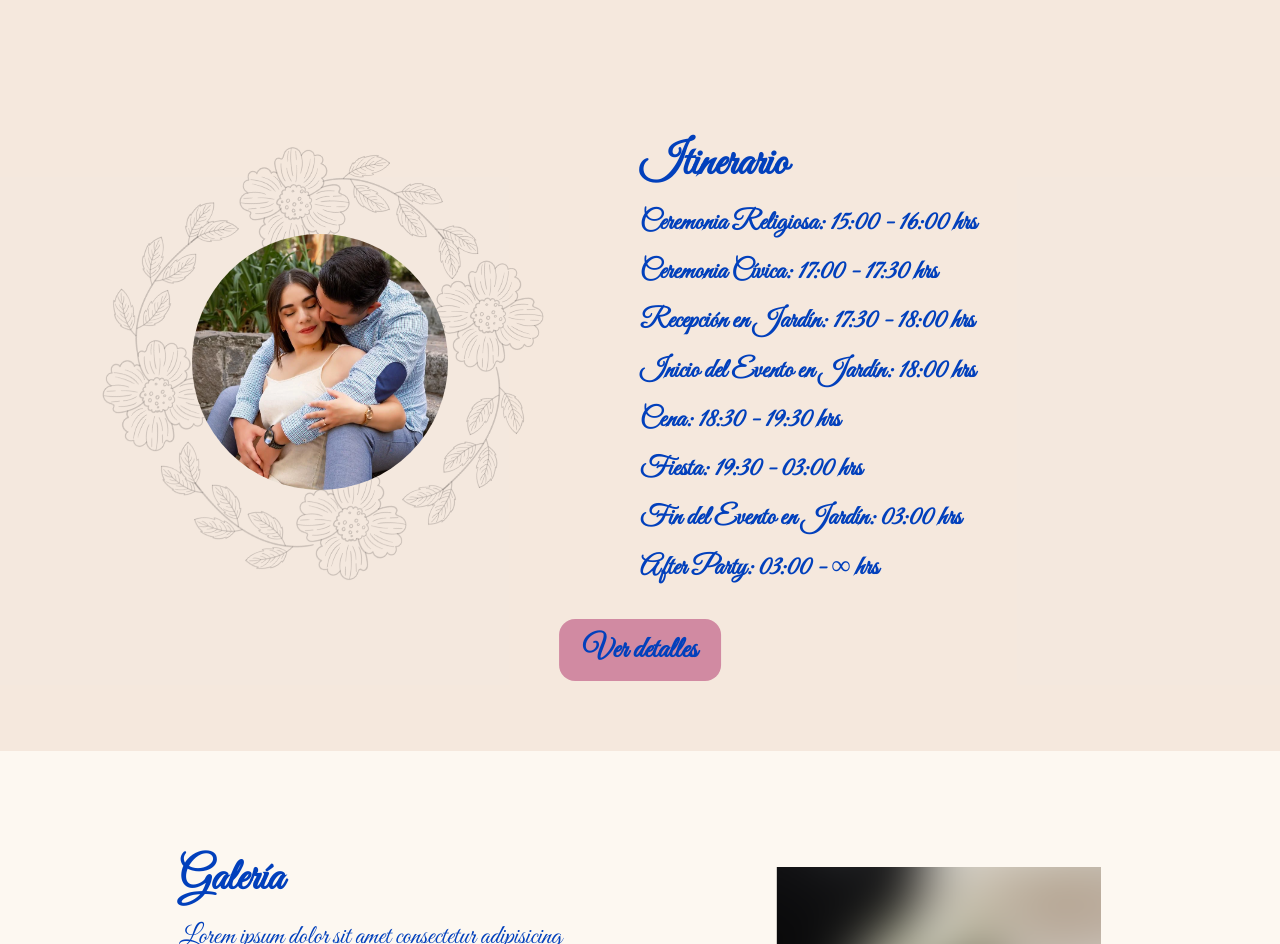
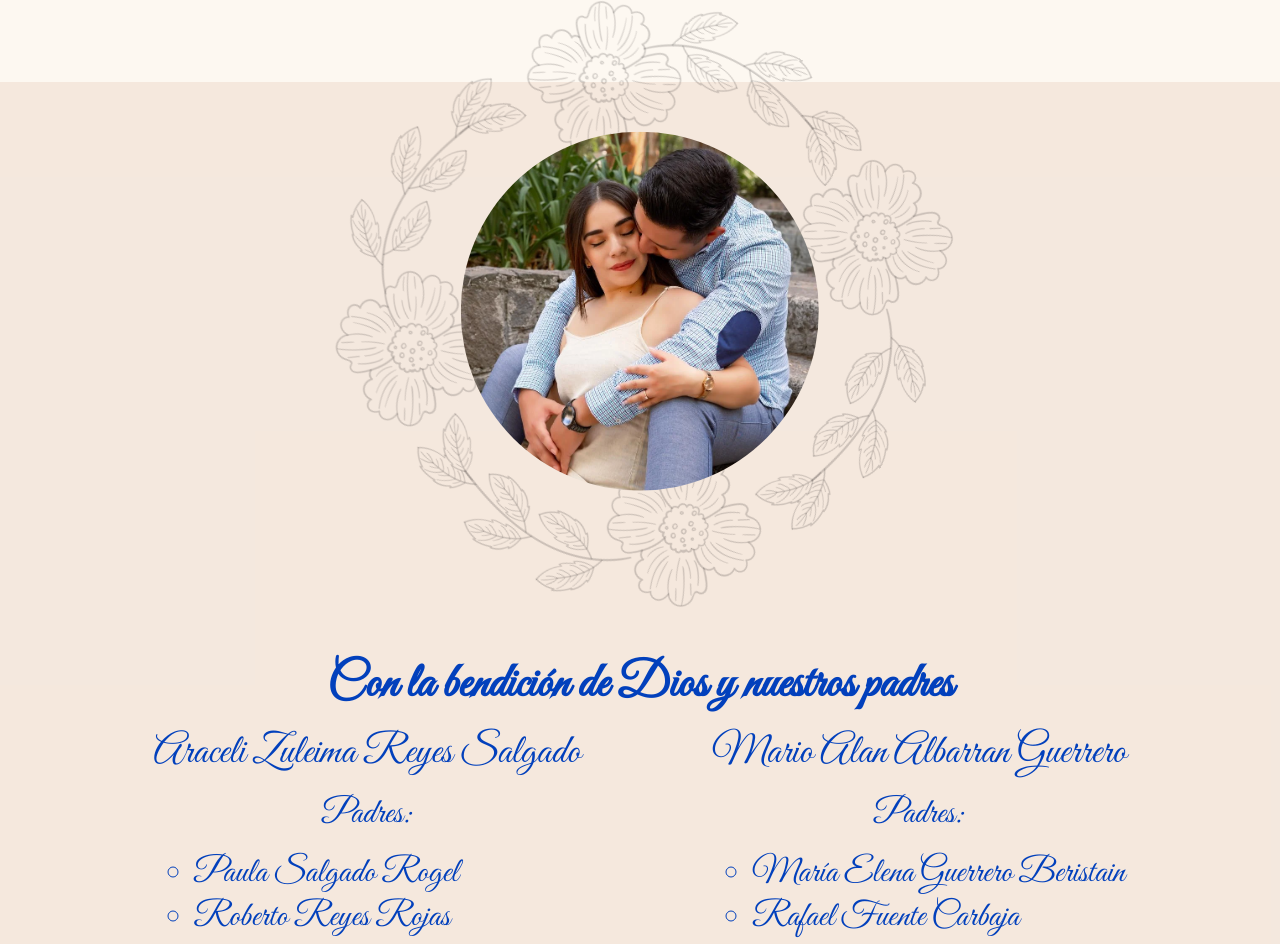
Before and after one commit to ulisesurbina/boda_alan, a React (Vite) app: page / in a window 1280 px wide. Shown: the part 1856-2800 px from the top of the page. Built offline with nearby package versions, Linux system fonts and the light colour scheme.

Commit message:
UPD correcciones

```diff
--- a/src/App.css
+++ b/src/App.css
@@ -81,7 +81,7 @@
   display: flex;
   flex-direction: column;
   gap: 1rem;
-  margin: 5% auto 8% auto;
+  margin: 5% auto 12% auto;
   text-align: center;
   & h2 {
     font-size: 3.5vw;
@@ -101,8 +101,8 @@
 }
   }
 }
-.HistoryContainer_flowers {
-  width: 30%;
+.HistoryContainer_anillos {
+  width: 20%;
   margin: 1% auto;
   & img {
     width: 100%;
@@ -112,26 +112,26 @@
 }
 .LocationContainer {
   width: 100%;
-  margin: 5% auto;
-  padding: 13% 0;
+  padding: 40% 0 13% 0;
   display: flex;
+  flex-direction: column;
   justify-content: end;
   align-items: center;
   background-color: #E0C1B04C;
   position: relative;
   & .LocationContainer_containerImg {
     position: relative;
-    width: 50%;
+    width: 70%;
     & .LocationContainer_circle {
       width: 40%;
       position: absolute;
       top: 50%;
       left: 50%;
-      transform: translate(-50%, -50%);
-      -webkit-transform: translate(-50%, -50%);
-      -moz-transform: translate(-50%, -50%);
-      -ms-transform: translate(-50%, -50%);
-      -o-transform: translate(-50%, -50%);
+      transform: translate(-50%, -129%);
+      -webkit-transform: translate(-50%, -129%);
+      -moz-transform: translate(-50%, -129%);
+      -ms-transform: translate(-50%, -129%);
+      -o-transform: translate(-50%, -129%);
       & img {
         width: 100%;
         height: 100%;
@@ -149,11 +149,11 @@
       position: absolute;
       top: 50%;
       left: 50%;
-      transform: translate(-50%, -50%);
-      -webkit-transform: translate(-50%, -50%);
-      -moz-transform: translate(-50%, -50%);
-      -ms-transform: translate(-50%, -50%);
-      -o-transform: translate(-50%, -50%);
+      transform: translate(-50%, -100%);
+      -webkit-transform: translate(-50%, -100%);
+      -moz-transform: translate(-50%, -100%);
+      -ms-transform: translate(-50%, -100%);
+      -o-transform: translate(-50%, -100%);
       & img {
         animation: rotateFlowers 20s linear infinite;
         -webkit-animation: rotateFlowers 20s linear infinite;
@@ -164,35 +164,64 @@
     }
   }
   & .LocationContainer_text {
-    width: 50%;
+    width: 76%;
+    display: flex;
+    flex-direction: column;
+    gap: 1rem;
+    margin-top: 4rem;
+    & .LocationContainer_text_info {
+      display: flex;
+      justify-content: space-between;
+      & div {
         display: flex;
         flex-direction: column;
         gap: 1rem;
         & h2 {
+          font-size: 3.8vw;
+          line-height: 4.3vw;
+        }
+        & h3 {
+          font-size: 3.2vw;
+          line-height: 3.7vw;
+          font-weight: 500;
+        }
+        & h4 {
+          font-size: 2.7vw;
+          line-height: 3.4vw;
+          text-align: center;
+          font-weight: 500;
+        }
+        & ul {
+          margin: 0;
+          list-style-type: circle;
+          & li {
+            font-size: 2.7vw;
+            line-height: 3.4vw;
+            font-weight: 500;
+          }
+        }
+      }
+    }
+    & h2 {
+      font-size: 3.8vw;
+      line-height: 4.3vw;
+      text-align: center;
+    }
+    & h3 {
       font-size: 3.5vw;
       line-height: 4vw;
-    }
-    & h3 {
-      font-size: 2.1vw;
-      line-height: 2.6vw;
+      text-align: center;
+      font-weight: 500;
     }
   }
 }
 .ButtonItinerario {
-  position: absolute;
-  bottom: 5%;
-  left: 50%;
+  width: fit-content;
   padding: 0.75rem 1.5rem;
   background-color: #D18AA2;
   color: white;
   border: none;
   text-decoration: none;
-  font-weight: bold;
-  transform: translate(-50%, -50%);
-  -webkit-transform: translate(-50%, -50%);
-  -moz-transform: translate(-50%, -50%);
-  -ms-transform: translate(-50%, -50%);
-  -o-transform: translate(-50%, -50%);
   border-radius: 1rem;
   -webkit-border-radius: 1rem;
   -moz-border-radius: 1rem;
@@ -210,7 +239,6 @@
   color: white;
   border: none;
   text-decoration: none;
-  font-weight: bold;
   width: fit-content;
   margin: 0 auto;
   border-radius: 1rem;
@@ -507,14 +535,19 @@
     font-size: 2.3vw;
     line-height: 3vw;
   }
+  & .ImgLinkedin {
+    width: 3%;
   }
+}
+
 
 @media screen and (min-width: 768px) and (max-width: 1023px) {
   .LocationContainer {
     flex-direction: column;
-    padding: 5% 0;
+    padding: 0 0 12% 0;
     gap: 2rem;
     & .LocationContainer_containerImg {
+      width: 55%;
       & .LocationContainer_flowers {
         width: 85%;
         position: relative;
@@ -527,18 +560,42 @@
       }
       & .LocationContainer_circle {
           width: 64%;
+          transform: translate(-50%, -50%);
+          -webkit-transform: translate(-50%, -50%);
+          -moz-transform: translate(-50%, -50%);
+          -ms-transform: translate(-50%, -50%);
+          -o-transform: translate(-50%, -50%);
       }
     }
     & .LocationContainer_text {
       width: 85%;
       text-align: center;
+      margin-top: 0rem;
+      & .LocationContainer_text_info {
+        & div {
+          & h3 {
+            font-size: 1.8rem;
+            line-height: 2.3rem;
+          }
+          & h4 {
+            font-size: 1.4rem;
+            line-height: 1.9rem;
+          }
+          & ul {
+            & li {
+              font-size: 1.4rem;
+              line-height: 1.9rem;
+            }
+          }
+        }
+      }
       & h2 {
         font-size: 2.5rem;
         line-height: 3rem;
       }
       & h3 {
-        font-size: 1.5rem;
-        line-height: 2rem;
+        font-size: 1.8rem;
+        line-height: 2.3rem;
       }
     }
   }
@@ -583,7 +640,7 @@
       line-height: 2rem;
     }
   }
-  .HistoryContainer_flowers {
+  .HistoryContainer_anillos {
     margin: 1rem auto;
   }
   .HistoryContainer {
@@ -663,6 +720,9 @@
       line-height: 3rem;
     }
   }
+  .ButtonItinerario {
+    bottom: 0%;
+  }
 }
 
 @media screen and (max-width: 767px) {
@@ -682,7 +742,7 @@
       line-height: 1.8rem;
     }
   }
-  .HistoryContainer_flowers {
+  .HistoryContainer_anillos {
     width: 50%;
     margin: 1rem auto;
   }
@@ -702,7 +762,7 @@
   }
   .LocationContainer {
     flex-direction: column;
-    padding: 2rem 0;
+    padding: 2rem 0 8rem 0;
     margin: 3rem auto;
     gap: 2rem;
     & .LocationContainer_containerImg {
@@ -719,18 +779,46 @@
       }
       & .LocationContainer_circle {
         width: 76%;
+        transform: translate(-50%, -50%);
+        -webkit-transform: translate(-50%, -50%);
+        -moz-transform: translate(-50%, -50%);
+        -ms-transform: translate(-50%, -50%);
+        -o-transform: translate(-50%, -50%);
       }
     }
     & .LocationContainer_text {
       width: 87%;
       text-align: center;
+      margin-top: 0;
+      & .LocationContainer_text_info {
+        flex-direction: column;
+        gap: 1rem;
+        & div {
+          align-items: center;
+          & h3 {
+            font-size: 2.2rem;
+            line-height: 2.7rem;
+          }
+          & h4 {
+            font-size: 1.8rem;
+            line-height: 2.3rem;
+          }
+          & ul {
+            width: fit-content;
+            & li {
+              font-size: 1.8rem;
+              line-height: 2.3rem;
+            }
+          }
+        }
+      }
       & h2 {
-        font-size: 2.5rem;
-        line-height: 3rem;
+        font-size: 3rem;
+        line-height: 3.5rem;
       }
       & h3 {
-        font-size: 1.5rem;
-        line-height: 2rem;
+        font-size: 2.2rem;
+        line-height: 2.7rem;
       }
     }
   }
@@ -866,6 +954,9 @@
       line-height: 2.5rem;
     }
   }
+  .ButtonItinerario {
+    bottom: 0%;
+  }
 }
 
 @media screen and (max-width: 400px) {
@@ -881,10 +972,10 @@
   }
   .LocationContainer {
     & .LocationContainer_containerImg {
-      width: 80%;
+      width: 70%;
     }
   }
-  .HistoryContainer_flowers {
+  .HistoryContainer_anillos {
     width: 80%;
   }
   .DressCodeContainer {
--- a/src/components/Body.jsx
+++ b/src/components/Body.jsx
@@ -14,6 +14,7 @@ import imgBody10 from '../assets/boda_4.webp'
 import imgBody11 from '../assets/boda_5.webp'
 import imgBody12 from '../assets/boda_15.webp'
 import flower45 from '../assets/flower45.png'
+import anillos from '../assets/anillosNew.webp'
 
 function Body() {
     // Estado del formulario que faltaba
@@ -114,8 +115,8 @@ function Body() {
         <div className='BodyContainer'>
             <Banner />
             <section className='HistoryContainer'>
-                <picture className='HistoryContainer_flowers'>
-                    <img src={flowers} alt="flores presentación" />
+                <picture className='HistoryContainer_anillos'>
+                    <img src={anillos} alt="flores presentación" />
                 </picture>
                 <h2>Nuestra Historia</h2>
                 <p>El amor verdadero no es solamente encontrar a la persona indicada, sino ser la persona indicada. <br /> Después de 5 años juntos, decidimos dar el siguiente paso en nuestro camino y queremos que seas parte de este día tan especial.</p>
@@ -136,29 +137,42 @@ function Body() {
                     </picture>
                 </div>
                 <div className='LocationContainer_text'>
-                    <h2>Itinerario</h2>
-                    <h3>Ceremonia Religiosa: 15:00 - 16:00 hrs</h3>
-                    <h3>Ceremonia Cívica: 17:00 - 17:30 hrs</h3>
-                    <h3>Recepción en Jardín: 17:30 - 18:00 hrs</h3>
-                    <h3>Inicio del Evento en Jardín: 18:00 hrs</h3>
-                    <h3>Cena: 18:30 - 19:30 hrs</h3>
-                    <h3>Fiesta: 19:30 - 03:00 hrs</h3>
-                    <h3>Fin del Evento en Jardín: 03:00 hrs</h3>
-                    <h3>After Party: 03:00 - ∞ hrs</h3>
+                    <h2>Con la bendición de Dios y nuestros padres</h2>
+                    <section className='LocationContainer_text_info'>
+                        <div>
+                            <h3>Araceli Zuleima Reyes Salgado</h3>
+                            <h4>Padres:</h4>
+                            <ul>
+                                <li>Paula Salgado Rogel</li>
+                                <li>Roberto Reyes Rojas</li>
+                            </ul>
+                        </div>
+                        <div>
+                            <h3>Mario Alan Albarran Guerrero</h3>
+                            <h4>Padres:</h4>
+                            <ul>
+                                <li>María Elena Guerrero Beristain</li>
+                                <li>Rafael Fuente Carbaja</li>
+                            </ul>
+                        </div>
+                    </section>
+                    <h3>Padrinos de Velación</h3>
+                    <h3>Nadia Albarran Palacios &nbsp; & &nbsp; Rafael Fuente Carbajal</h3>
                 </div>
-                <Link to="/itinerario" className="ButtonItinerario">Ver detalles</Link>
             </section>
             <section className='GalleryContainer'>
                 <div className='GalleryContainer_principal'>
                     <div className='GalleryContainer_text'>
-                        <h2>Galería</h2>
-                        <p>Lorem ipsum dolor sit amet consectetur adipisicing elit. Iure nostrum voluptatibus eligendi et. Culpa architecto odio aut voluptates incidunt, ipsum eos, quaerat et at id assumenda quis? Quasi, quia explicabo?</p>
-                        <ul>
-                            <li>Non ac iaculis lobortis </li>
-                            <li>Gravida ullamcorper</li>
-                            <li>Sed lectus ultricies</li>
-                            <li>Aenean posuere urna</li>
-                        </ul>
+                        <h2>Itinerario</h2>
+                        <h3>Ceremonia Religiosa: 15:00 - 16:00 hrs</h3>
+                        <h3>Ceremonia Cívica: 17:00 - 17:30 hrs</h3>
+                        <h3>Recepción en Jardín: 17:30 - 18:00 hrs</h3>
+                        <h3>Inicio del Evento en Jardín: 18:00 hrs</h3>
+                        <h3>Cena: 18:30 - 19:30 hrs</h3>
+                        <h3>Fiesta: 19:30 - 03:00 hrs</h3>
+                        <h3>Fin del Evento en Jardín: 03:00 hrs</h3>
+                        <h3>After Party: 03:00 - ∞ hrs</h3>
+                        <Link to="/itinerario" className="ButtonItinerario">Ver detalles</Link>
                     </div>
                     <picture className='GalleryContainer_imgs'>
                         <img src={imgBody2_8} alt="img sobre otra" />
--- a/src/components/Footer.jsx
+++ b/src/components/Footer.jsx
@@ -1,5 +1,6 @@
 import '../App.css'
 import bg from '../assets/boda_16.webp'
+import linkedin from '../assets/linkedin.svg'
 
 function Footer() {
 
@@ -10,6 +11,7 @@ function Footer() {
       </picture>
       <h2>&copy; 2025 Ulises Urbina - Todos los derechos reservados.</h2>
       <h2>💻 Diseñado y desarrollado por <a href="https://portafolio-ulisesurbina.netlify.app/" target="_blank">Ulises Urbina Maldonado</a></h2>
+      <a href=""><img className='ImgLinkedin' src={linkedin} alt='linkedin'/></a>
     </div>
   )
 }
```
Also changed, not shown: src/assets/anillosNew.webp (added), src/assets/linkedin.svg (added). Lines whose indentation alone changed are shown as unchanged.
